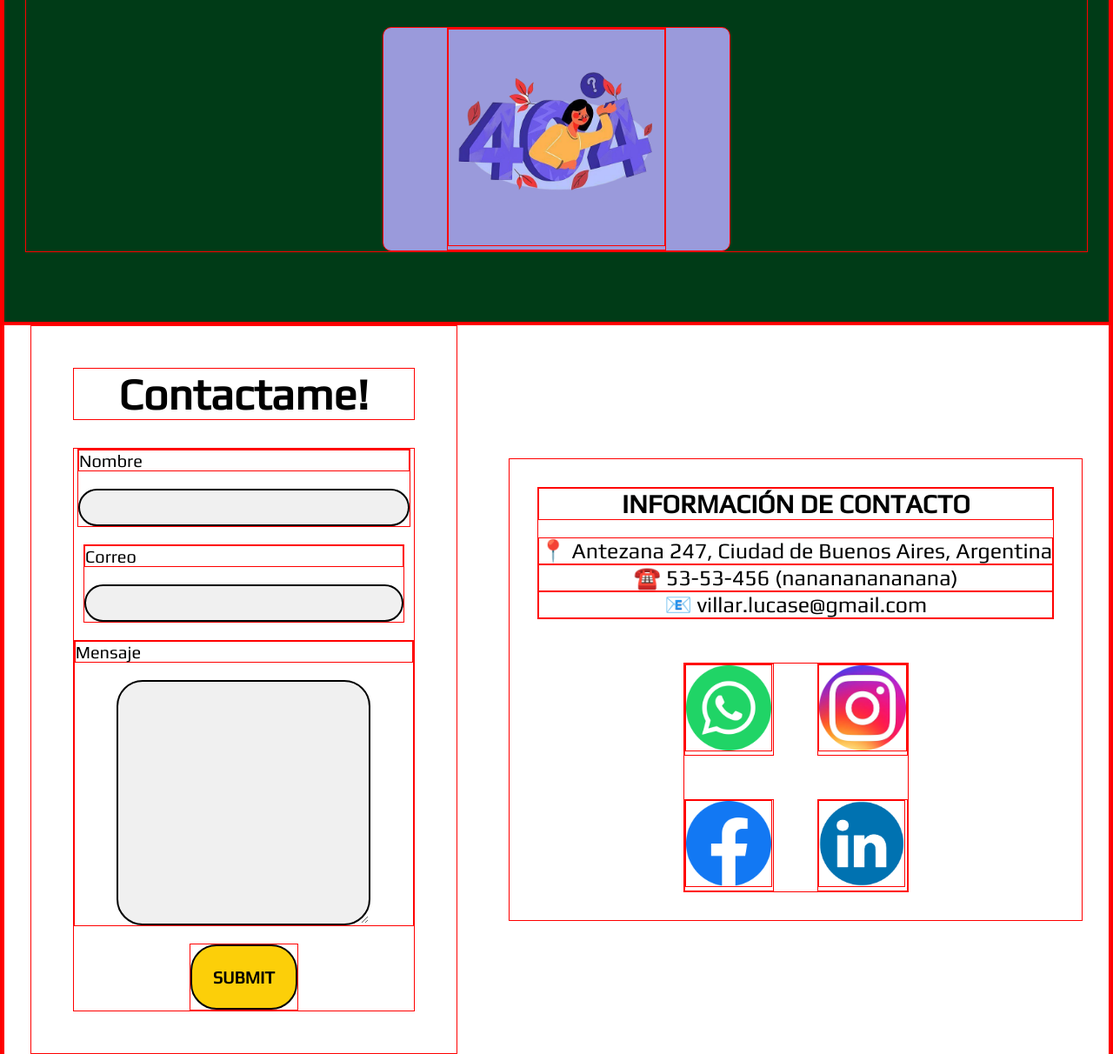
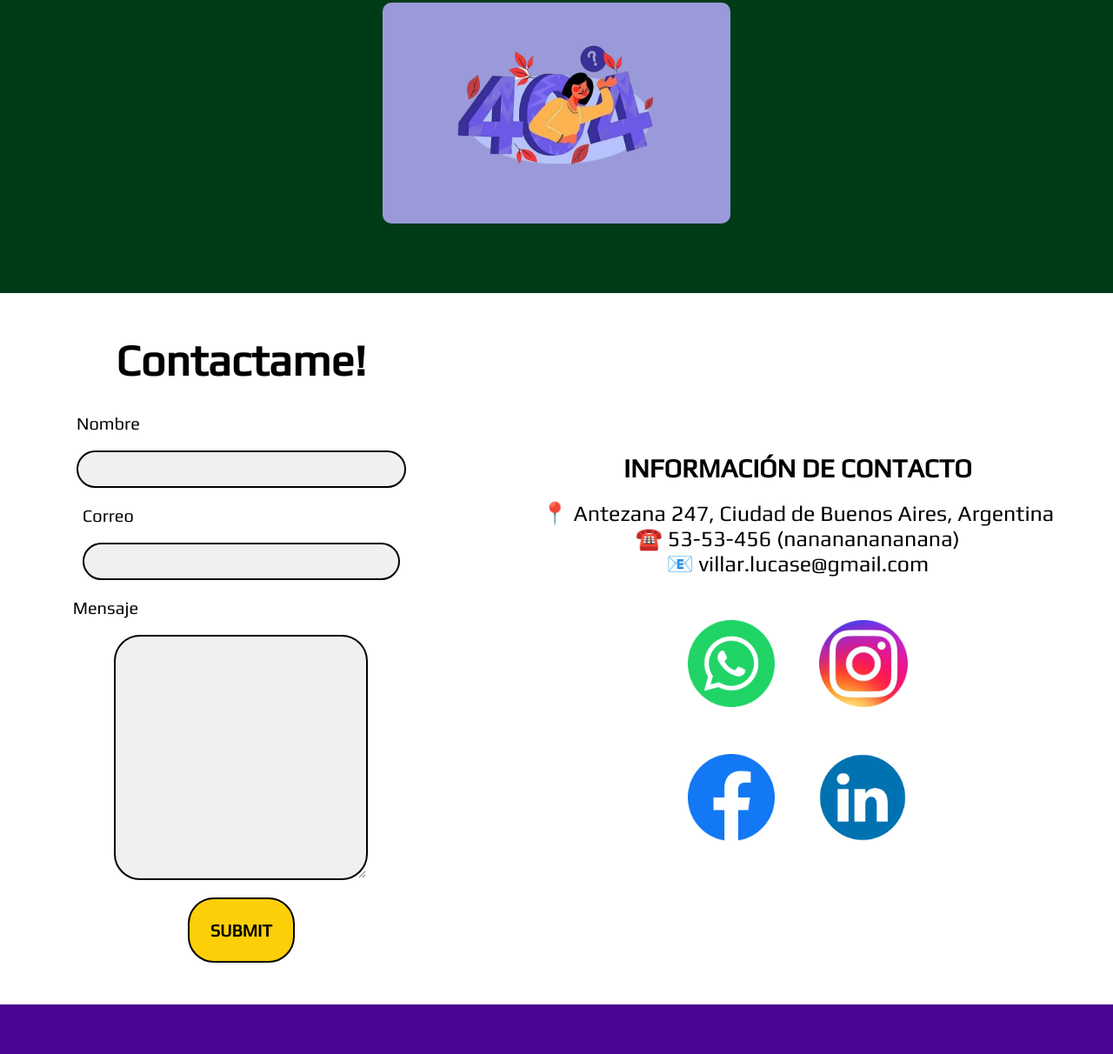
Before and after one commit to lucasvillarrubia/integrador_viniland, a plain HTML site: page index.html in a window 1280 px wide. Shown: the part 1341-2553 px from the top of the page at 87% size. Drawn offline with Linux system fonts and the light colour scheme.

Commit message:
fail de border

```diff
--- a/assets/style.css
+++ b/assets/style.css
@@ -8,7 +8,6 @@
         list-style: none;
         font-family: 'Play', sans-serif;
         max-width: 100%;
-        border: 1px solid red;
 }
 
 body {
@@ -310,6 +309,7 @@ header {
         justify-content: space-between;
         align-items: center;
         width: 100%;
+        gap: 50px;
 }
 
 .direccion_contacto p {
```
